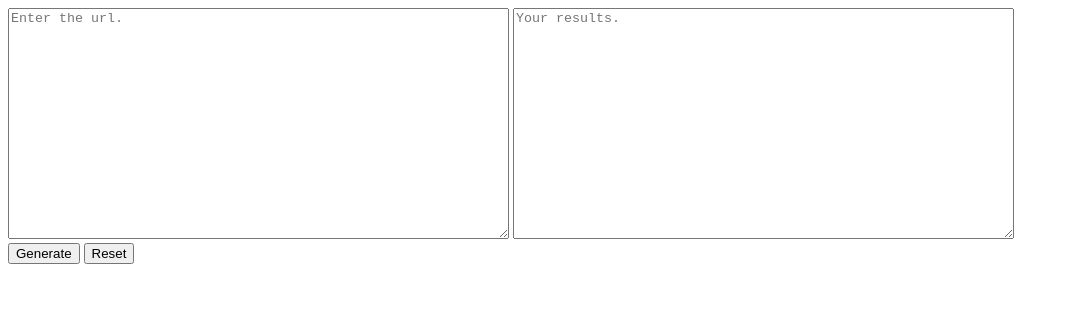
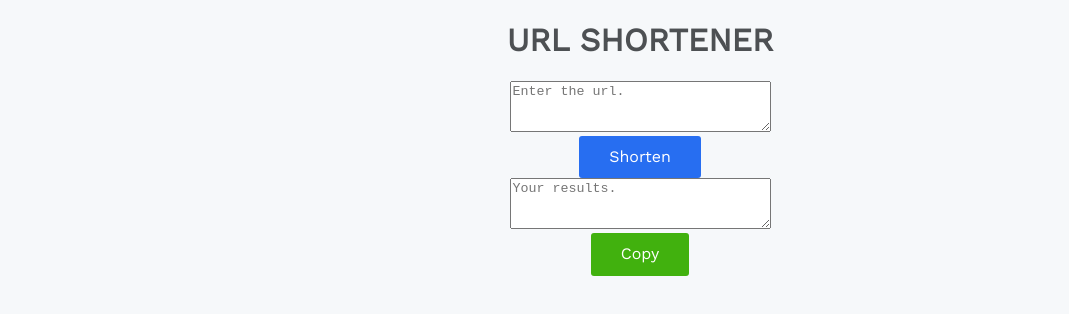
Before and after one commit to subham2107/url-shortener, a website: page public/index.html in a window 1280 px wide. Shown: the whole page, without its empty margins (0-1069 px from the left). Drawn offline with nearby package versions, Linux system fonts and the light colour scheme.

Commit message:
improved output

```diff
--- a/public/index.html
+++ b/public/index.html
@@ -4,21 +4,34 @@
   <meta charset="UTF-8">
   <meta http-equiv="X-UA-Compatible" content="IE=edge">
   <meta name="viewport" content="width=device-width, initial-scale=1.0">
+  <link rel="stylesheet" href="static/css/index.css">
+  <link rel="preconnect" href="https://fonts.gstatic.com">
+<link href="https://fonts.googleapis.com/css2?family=Work+Sans:wght@300;400&display=swap" rel="stylesheet">
   <script defer src="static/js/index.js"></script>
   <title>URL Shortener</title>
 </head>
 <body>
 
+  <div class="input-output">
+  <h1>URL SHORTENER</h1>
+
     <div>
-      <textarea type="text" id="input" placeholder="Enter the url."  rows="15" cols="60"></textarea>
-      <textarea type="text" id="output" placeholder="Your results." rows="15" cols="60" readonly></textarea>
-     </div>
+      <textarea type="text" id="input" placeholder="Enter the url."  rows="3" cols="30"></textarea>
+    </div>
+
+    <div>
+    <input type="button" id="shorten-button" value= "Shorten">
+  </div>
 
      <div>
-      <input type="button" id="generate-button" value= "Generate">
-      <input type="button" id="reset-button" value= "Reset">
+      <textarea type="text" id="output" placeholder="Your results." rows="3" cols="30" readonly></textarea>
+      </div>
+
+      <div>
+        <input type="button" id="copy-button" value= "Copy">
+      </div>
+
     </div>
-
 
 
 </body>
--- /dev/null
+++ b/public/static/css/index.css
@@ -0,0 +1,40 @@
+body{
+  margin:0;
+  background-color: #f6f8fa;
+  font-family: 'Work Sans', sans-serif;
+  color:rgb(77, 80, 83);
+}
+
+
+#shorten-button {
+    background-color: #276ef1;
+    color: #fff;
+    font-size: 16px;
+    line-height: 1.4;
+    padding: 10px 30px;
+    border-radius: 3px;
+    cursor: pointer;
+    border: none;
+    font-family: inherit;
+
+}
+
+#copy-button {
+  background-color: #41b10e;
+  color: #fff;
+  font-size: 16px;
+  line-height: 1.4;
+  padding: 10px 30px;
+  border-radius: 3px;
+  cursor: pointer;
+  border: none;
+  font-family: inherit;
+
+  }
+
+  .input-output{
+    display:flex;
+    flex-direction: column;
+    justify-content: center;
+    align-items: center;
+  }
--- a/public/static/js/index.js
+++ b/public/static/js/index.js
@@ -1,10 +1,10 @@
 const input=document.querySelector('#input');
 const output=document.querySelector('#output');
-const generateButton=document.querySelector('#generate-button');
-const resetButton=document.querySelector('#reset-button');
+const shortenButton=document.querySelector('#shorten-button');
+const copyButton=document.querySelector('#copy-button');
 
 
-generateButton.addEventListener('click',()=>{
+shortenButton.addEventListener('click',()=>{
     fetch('./api/urls/', {
         method: 'POST',
         body: JSON.stringify({
@@ -16,12 +16,12 @@ generateButton.addEventListener('click',()=>{
     })
   .then((response) => response.json())
       .then((json) => {
-          output.value = json.id;
+          output.value = `${input.value}/u/${json.id}`;
+          copyButton.addEventListener('click',()=>{
+            const copyText = document.querySelector('#output');
+            copyText.select();
+            document.execCommand('copy');
+        });
       });
 
 });
-
-resetButton.addEventListener('click',()=>{
-    input.value="";
-    output.value="";
-    });
```
